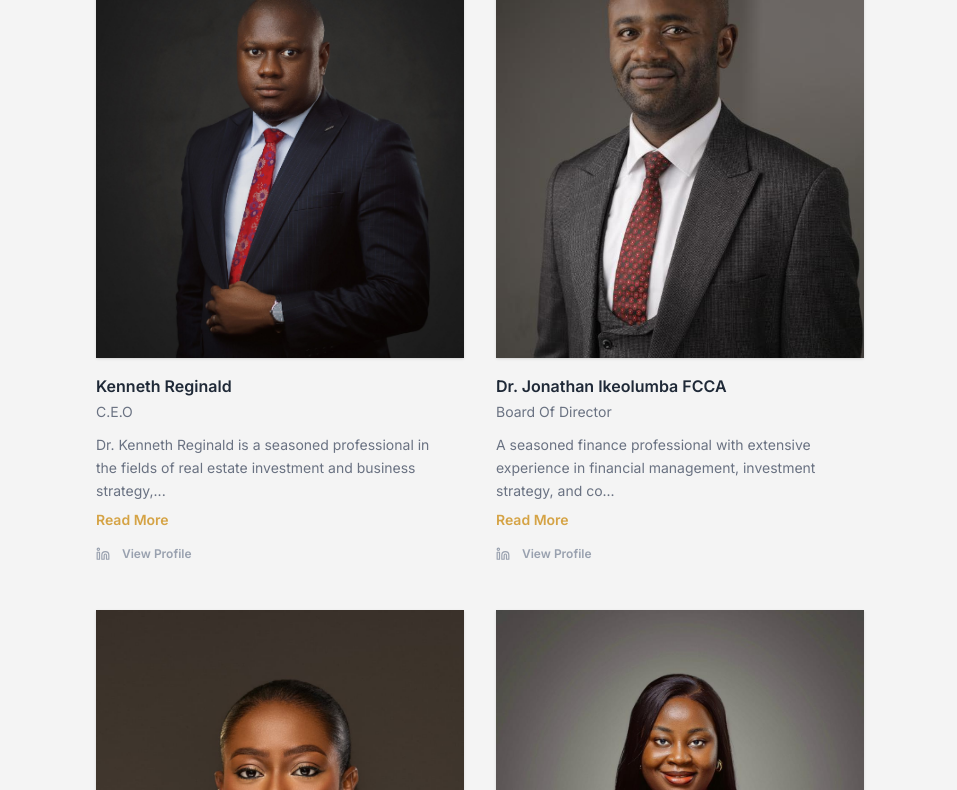
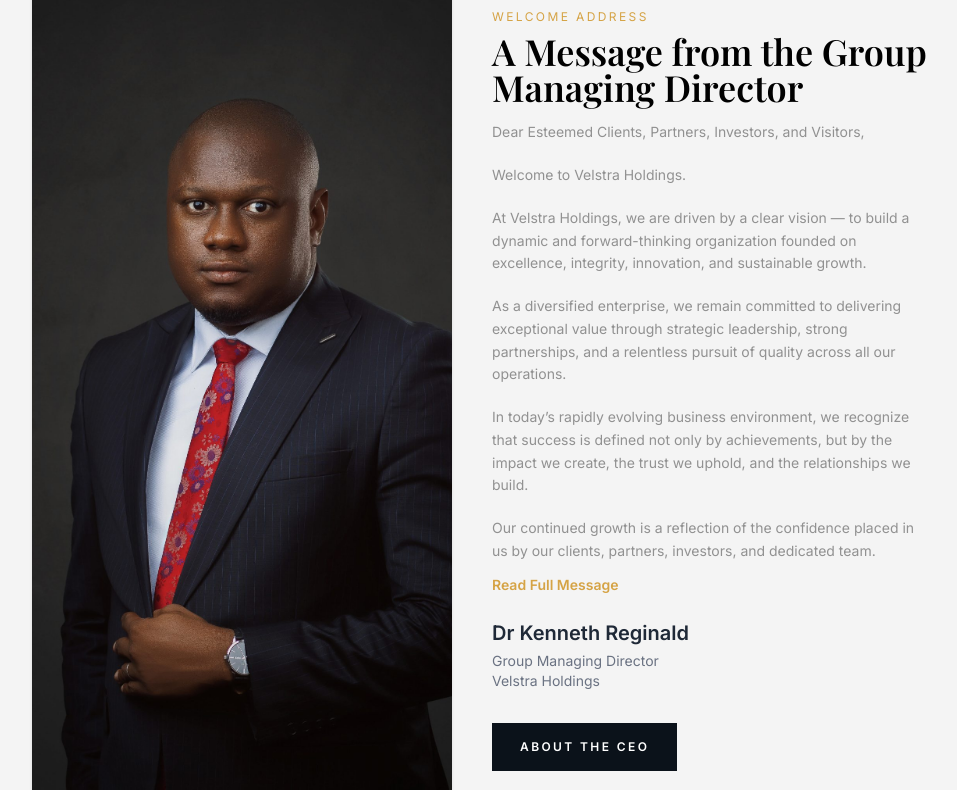
Before and after one commit to springpetSoftwares/Vestra.com, a React (Vite) app: page /bod in a window 1280 px wide. Shown: the part 1070-1860 px from the top of the page, without its empty margins (160-1117 px from the left). Built offline with nearby package versions, Linux system fonts and the light colour scheme; a web font is replaced by a local one.

Commit message:
Changes MAde to the BOD...

```diff
--- a/src/pages/teams/BOD/bodbody.tsx
+++ b/src/pages/teams/BOD/bodbody.tsx
@@ -1,14 +1,15 @@
 import { motion, AnimatePresence } from "framer-motion";
 import { Linkedin, X } from "lucide-react";
 import { useState } from "react";
+import { NavLink } from "react-router-dom";
 
 const leaders = [
   {
     name: "Kenneth Reginald",
-    role: "C.E.O",
+    role: "Group Managing Director",
     image: "/ceo.jpg",
     description:
-      "Dr. Kenneth Reginald is a seasoned professional in the fields of real estate investment and business strategy, widely recognized for his dynamic leadership, strategic foresight, and unwavering commitment to excellence. With over seven years of hands-on experience, he has built a distinguished reputation as a visionary entrepreneur and trusted advisor, driving growth, innovation, and structure across Nigeria’s evolving real estate and business landscape. Through his leadership at Springpet Homes Limited and Velstra Holdings Limited, Dr. Reginald has consistently demonstrated the ability to transform vision into sustainable value — creating high-performing teams, executing impactful projects, and positioning organizations for long-term competitiveness.",
+      "A Message from the Group Managing Director Dear Esteemed Clients, Partners, Investors, and Visitors, Welcome to Velstra Holdings. At Velstra Holdings, we are driven by a clear vision — to build a dynamic and forward-thinking organization founded on excellence, integrity, innovation, and sustainable growth. As a diversified enterprise, we remain committed to delivering exceptional value through strategic leadership, strong partnerships, and a relentless pursuit of quality across all our operations. In today’s rapidly evolving business environment, we recognize that success is defined not only by achievements, but by the impact we create, the trust we uphold, and the relationships we build. Our continued growth is a reflection of the confidence placed in us by our clients, partners, investors, and dedicated team. As Group Managing Director, I am proud to lead an organization that embraces innovation, professionalism, and collaboration as the foundation for long-term success. Together, we will continue to explore new opportunities, overcome challenges with resilience, and position Velstra Holdings as a respected leader within the global business landscape. Thank you for visiting our platform and for your interest in Velstra Holdings. We look forward to building a prosperous future together. Warm regards, Dr Kenneth Reginald Group Managing Director Velstra Holdings.",
   },
   {
     name: "Dr. Jonathan Ikeolumba FCCA",
@@ -43,16 +44,20 @@
     (typeof leaders)[0] | null
   >(null);
 
+  const ceo = leaders[0];
+  const boardMembers = leaders.slice(1);
+
   return (
     <>
       <section className="w-full bg-[#f4f4f4] py-20 px-6">
-        <div className="max-w-3xl mx-auto">
+        <div className="max-w-4xl mx-auto">
+          {/* HEADER */}
           <motion.div
             initial={{ opacity: 0, y: 20 }}
             whileInView={{ opacity: 1, y: 0 }}
             transition={{ duration: 0.7 }}
             viewport={{ once: true }}
-            className="text-center mb-12"
+            className="text-center mb-20"
           >
             <p className="text-xs text-primary uppercase tracking-[0.25em] mb-2">
               Board Of Directors
@@ -68,8 +73,103 @@
             </p>
           </motion.div>
 
-          <div className="grid grid-cols-2 gap-x-8 gap-y-12">
-            {leaders.map((leader, index) => (
+          {/* CEO SECTION */}
+          <motion.div
+            initial={{ opacity: 0, y: 40 }}
+            whileInView={{ opacity: 1, y: 0 }}
+            transition={{ duration: 0.8 }}
+            viewport={{ once: true }}
+            className="grid lg:grid-cols-2 gap-6 items-center mb-24"
+          >
+            {/* IMAGE */}
+            <div className="flex justify-center lg:justify-start">
+              <div className="overflow-hidden bg-white shadow-sm">
+                <img
+                  src={ceo.image}
+                  alt={ceo.name}
+                  className="w-80 md:w-105 md:h-200 object-cover transition duration-500 hover:scale-[1.02]"
+                />
+              </div>
+            </div>
+
+            {/* CONTENT */}
+            <div>
+              <p className="text-xs text-primary uppercase tracking-[0.2em] mb-2">
+                Welcome Address
+              </p>
+
+              <h1 className="text-2xl md:text-4xl leading-none font-semibold text-black max-w-xl">
+                A Message from the Group Managing Director
+              </h1>
+
+              <div className="text-sm text-text leading-relaxed mt-4 max-w-xl space-y-5">
+                <p>
+                  Dear Esteemed Clients, Partners, Investors, and Visitors,
+                </p>
+
+                <p>Welcome to Velstra Holdings.</p>
+
+                <p>
+                  At Velstra Holdings, we are driven by a clear vision — to
+                  build a dynamic and forward-thinking organization founded on
+                  excellence, integrity, innovation, and sustainable growth.
+                </p>
+
+                <p>
+                  As a diversified enterprise, we remain committed to delivering
+                  exceptional value through strategic leadership, strong
+                  partnerships, and a relentless pursuit of quality across all
+                  our operations.
+                </p>
+
+                <p>
+                  In today’s rapidly evolving business environment, we recognize
+                  that success is defined not only by achievements, but by the
+                  impact we create, the trust we uphold, and the relationships
+                  we build.
+                </p>
+
+                <p>
+                  Our continued growth is a reflection of the confidence placed
+                  in us by our clients, partners, investors, and dedicated team.
+                </p>
+              </div>
+
+              <button
+                onClick={() => setSelectedLeader(ceo)}
+                className="text-primary text-sm mt-3 hover:opacity-80 transition"
+              >
+                Read Full Message
+              </button>
+
+              <div className="mt-6">
+                <h3 className="text-xl font-semibold text-[#1f2937]">
+                  Dr Kenneth Reginald
+                </h3>
+
+                <p className="text-sm text-gray-500 mt-1">
+                  Group Managing Director
+                </p>
+
+                <p className="text-sm text-gray-500">
+                  Velstra Holdings
+                </p>
+              </div>
+
+              <NavLink to="/ceo">
+              <button
+                onClick={() => setSelectedLeader(ceo)}
+                className="mt-8 bg-primary-foreground hover:bg-primary transition-all duration-300 text-white px-7 py-4 text-xs uppercase tracking-[0.2em]"
+              >
+                About The CEO
+              </button>
+              </NavLink>
+            </div>
+          </motion.div>
+
+          {/* OTHER CARDS */}
+          <div className="grid grid-cols-1 sm:grid-cols-2 lg:grid-cols-3 gap-10">
+            {boardMembers.map((leader, index) => (
               <motion.div
                 key={index}
                 variants={cardVariant}
@@ -77,13 +177,18 @@
                 whileInView="show"
                 transition={{ duration: 0.6, delay: index * 0.08 }}
                 viewport={{ once: true }}
-                className="group"
+                className={`group ${
+                  boardMembers.length === 3 && index === 2
+                    ? "sm:col-span-2 lg:col-span-1 sm:flex sm:justify-center"
+                    : ""
+                }`}
               >
+                <div className="max-w-sm">
                   <div className="overflow-hidden bg-white shadow-sm">
                     <img
                       src={leader.image}
                       alt={leader.name}
-                    className="w-full h-70 md:h-100 object-cover transition duration-500 group-hover:scale-[1.03]"
+                      className="w-full h-80 md:h-96 object-cover transition duration-500 group-hover:scale-[1.03]"
                     />
                   </div>
 
@@ -96,14 +201,12 @@
                       {leader.role}
                     </p>
 
-                  {/* SHORT DESCRIPTION */}
                     <p className="text-sm text-gray-500 leading-relaxed mt-3 max-w-[95%]">
                       {leader.description.length > 110
                         ? `${leader.description.substring(0, 110)}...`
                         : leader.description}
                     </p>
 
-                  {/* READ MORE */}
                     <button
                       onClick={() => setSelectedLeader(leader)}
                       className="text-primary text-sm mt-2 hover:opacity-80 transition"
@@ -120,6 +223,7 @@
                       <h3 className="hover:text-gray-700 cursor-pointer transition text-xs">
                         View Profile
                       </h3>
+                    </div>
                   </div>
                 </div>
               </motion.div>
```
Lines whose indentation alone changed are shown as unchanged.
